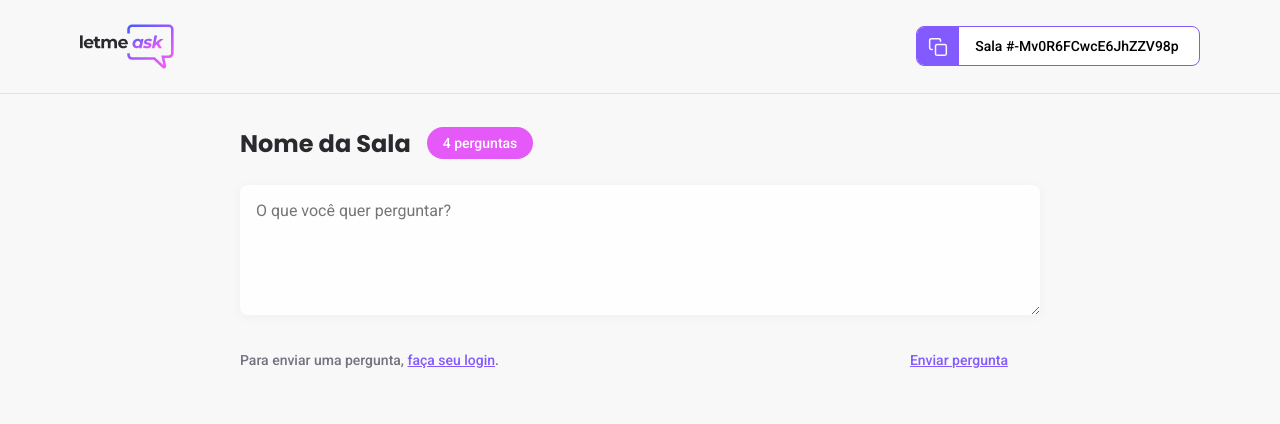
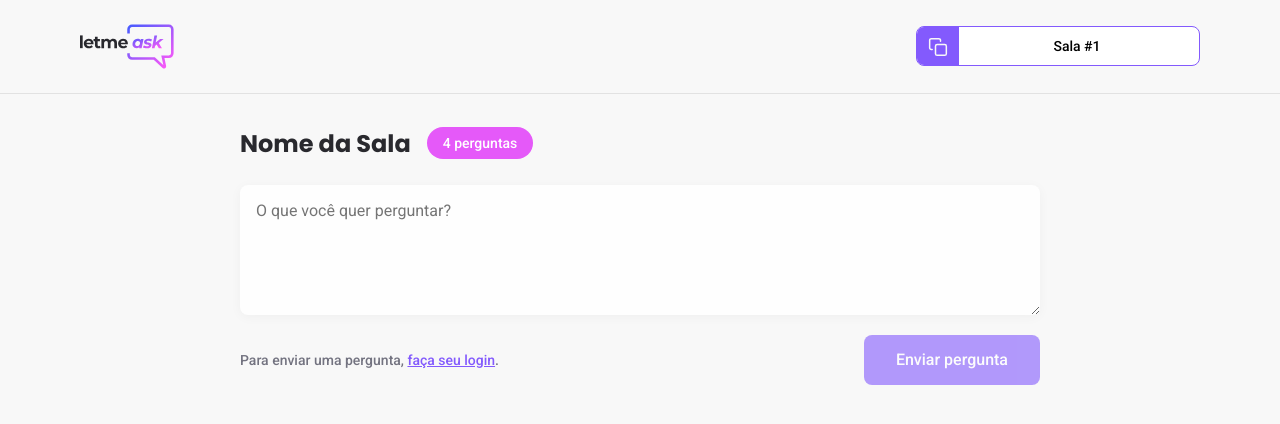
Before and after one commit to rafaelmach/NLW-06-React-LetMeAsk, a React (Create React App) app in the folder letmeask-react/: page /rooms/1 in a window 1280 px wide. Shown: the top 424 px of the page. Built offline with nearby package versions, Linux system fonts and the light colour scheme; no server answers.

Commit message:
Lógica para adicionar uma pergunta

```diff
--- a/letmeask-react/src/components/RoomCode.tsx
+++ b/letmeask-react/src/components/RoomCode.tsx
@@ -2,13 +2,23 @@
 
 import "../styles/room-code.scss"
 
-export const RoomCode = () => {
+type RoomCodeProps = {
+  code: string;
+}
+
+export const RoomCode = (props: RoomCodeProps) => {
+
+  const copyRoomCodeToClipboard = () => {
+    navigator.clipboard.writeText(props.code)
+  }
+
+
   return (
-    <button className="room-code">
+    <button className="room-code" onClick={copyRoomCodeToClipboard}>
       <div>
         <img src={copyImg} alt="Copy room code" />
       </div>
-      <span>Sala #-Mv0R6FCwcE6JhZZV98p</span>
+      <span>Sala #{props.code}</span>
     </button>
   )
 }
--- a/letmeask-react/src/pages/Room.tsx
+++ b/letmeask-react/src/pages/Room.tsx
@@ -1,16 +1,56 @@
+import { FormEvent, useState } from "react"
+import { useParams } from "react-router-dom"
+
 import logoImg from "../assets/images/logo.svg"
 import Button from "../components/Button"
+
 import { RoomCode } from "../components/RoomCode"
+import { useAuth } from "../hooks/useAuth"
+import { database } from "../services/firebase"
 
 import "../styles/room.scss"
 
+type RoomParams = {
+  id: string
+}
+
 export const Room = () => {
+  const { user } = useAuth()
+  const [newQuestion, setNewQuestion] = useState("")
+  const params = useParams<RoomParams>()
+
+  const roomId = params.id
+
+  const handleSendQuestion = async (event: FormEvent) => {
+    event.preventDefault()
+
+    if (newQuestion.trim() === "") {
+      return
+    }
+
+    if (!user) {
+      throw new Error("You must be logged in")
+    }
+
+    const question = {
+      content: newQuestion,
+      author: {
+        name: user.name,
+        avatar: user.avatar,
+      },
+      isHighlighted: false,
+      isAnswered: false,
+    }
+
+    await database.ref(`rooms/${roomId}/questions`).push(question)
+  }
+
   return (
     <div id="page-room">
       <header>
         <div className="content">
           <img src={logoImg} alt="Logo da LetMeAsk" />
-          <RoomCode />
+          <RoomCode code={params.id} />
         </div>
       </header>
       <main>
@@ -19,14 +59,20 @@
           <span>4 perguntas</span>
         </div>
 
-        <form>
-          <textarea placeholder="O que você quer perguntar?" />
+        <form onSubmit={handleSendQuestion}>
+          <textarea
+            placeholder="O que você quer perguntar?"
+            onChange={(event) => setNewQuestion(event.target.value)}
+            value={newQuestion}
+          />
 
           <div className="form-footer">
             <span>
               Para enviar uma pergunta, <button>faça seu login</button>.
             </span>
-            <Button type="submit">Enviar pergunta</Button>
+            <Button type="submit" disabled={!user}>
+              Enviar pergunta
+            </Button>
           </div>
         </form>
       </main>
--- a/letmeask-react/src/styles/room.scss
+++ b/letmeask-react/src/styles/room.scss
@@ -65,7 +65,6 @@
         font-size: 14px;
         color: #737380;
         font-weight: 500;
-      }
 
         button {
           background: transparent;
@@ -79,3 +78,4 @@
       }
     }
   }
+}
```
Lines whose indentation alone changed are shown as unchanged.
